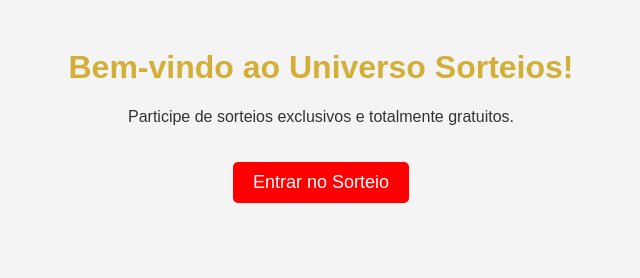
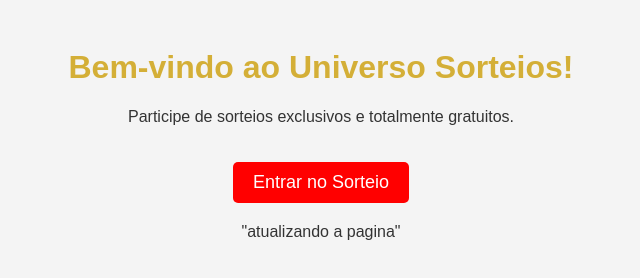
Before and after one commit to universoonline/universo_sorteios, a plain HTML site: page index.html in a window 1280 px wide. Shown: the whole page, without its empty margins (319-959 px from the left). Drawn offline with Linux system fonts and the light colour scheme.

Commit message:
Update index.html

```diff
--- a/index.html
+++ b/index.html
@@ -1,4 +1,3 @@
-
 <!DOCTYPE html>
 <html lang="pt-BR">
 <head>
@@ -41,3 +40,4 @@
     </div>
 </body>
 </html>
+"atualizando a pagina"
```
